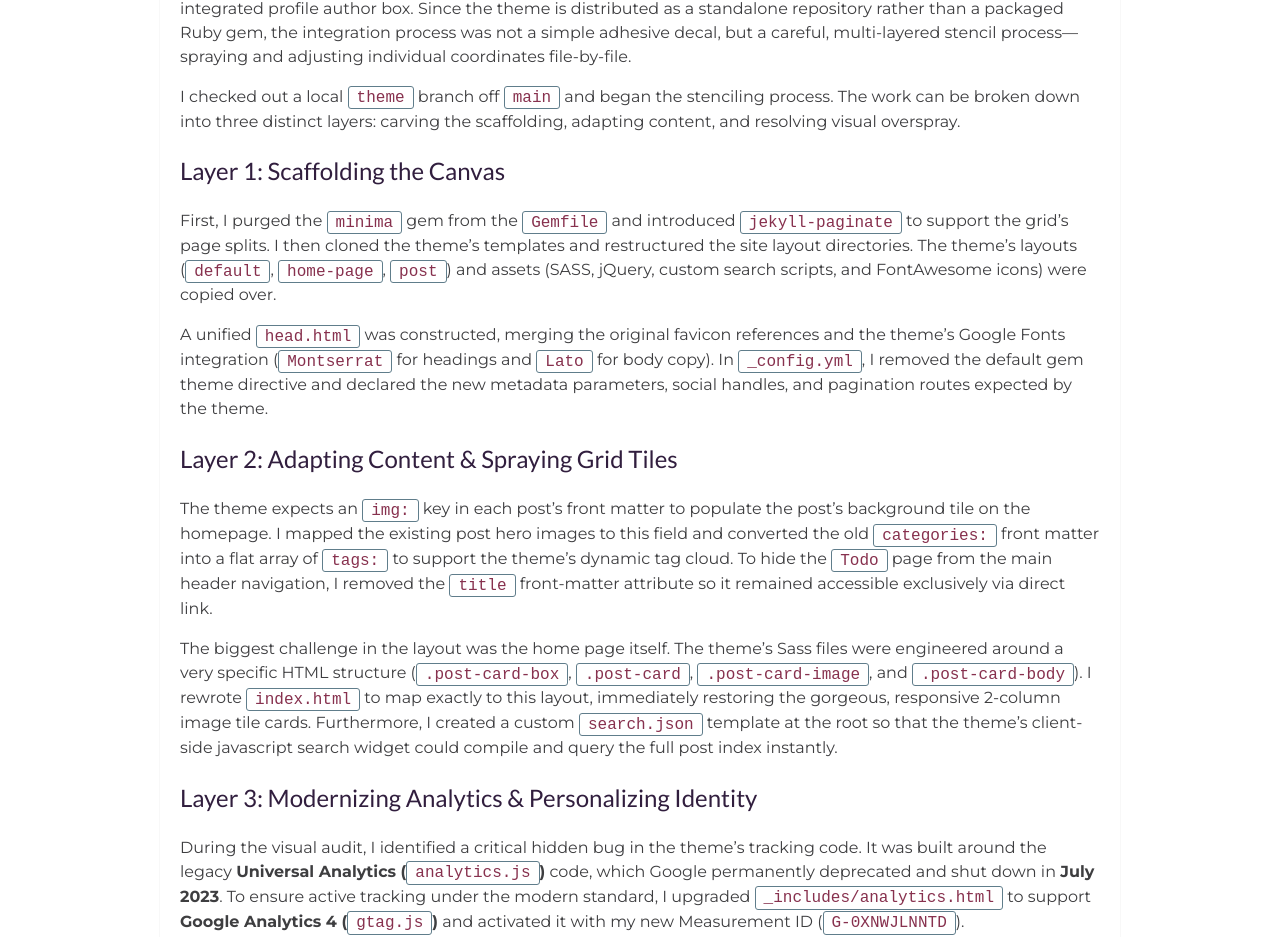
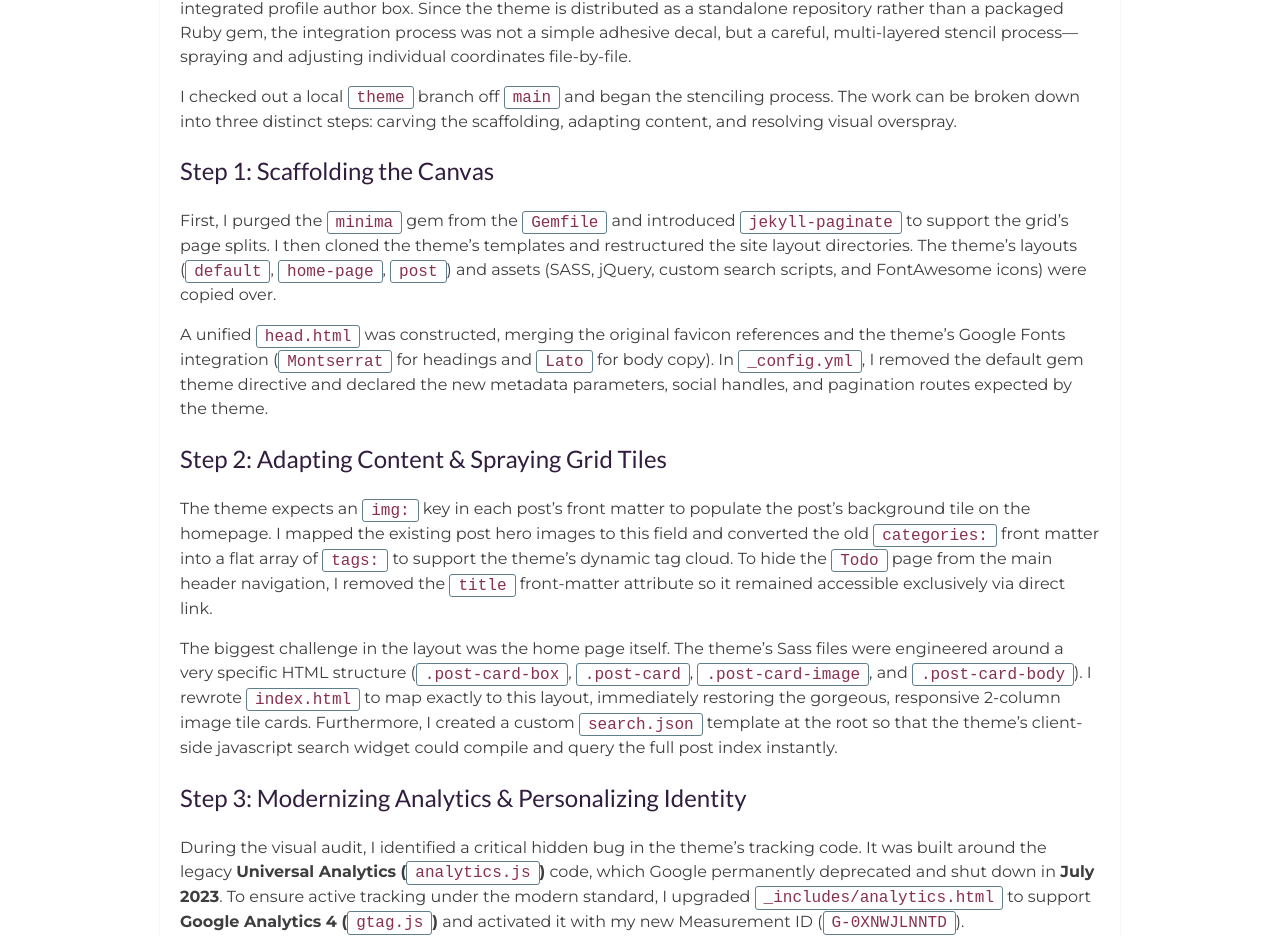
Before and after one commit to odious-code/site, a Jekyll site: the page built from _posts/2026-05-24-digital-graffiti-stenciling-a-jekyll-theme.md, in a window 1280 px wide. Shown: the part 855-1792 px from the top of the page. Built offline with Jekyll 4.4.1, drawn with Linux system fonts in a browser that asks for light colours.

Commit message:
style: replace layer terms with step terms in Digital Graffiti blog post content

```diff
--- a/_posts/2026-05-24-digital-graffiti-stenciling-a-jekyll-theme.md
+++ b/_posts/2026-05-24-digital-graffiti-stenciling-a-jekyll-theme.md
@@ -10,19 +10,19 @@ Having previously settled on Jekyll as the engine and Cloudflare/GitHub Pages as
 
 My search for a clean, visually elegant card-grid aesthetic led me to [Artem Sheludko's adam-blog template][adam-blog-theme]. The theme features a minimalist 2-column post card grid, a built-in search widget, an inline tags cloud, and an integrated profile author box. Since the theme is distributed as a standalone repository rather than a packaged Ruby gem, the integration process was not a simple adhesive decal, but a careful, multi-layered stencil process—spraying and adjusting individual coordinates file-by-file.
 
-I checked out a local `theme` branch off `main` and began the stenciling process. The work can be broken down into three distinct layers: carving the scaffolding, adapting content, and resolving visual overspray.
+I checked out a local `theme` branch off `main` and began the stenciling process. The work can be broken down into three distinct steps: carving the scaffolding, adapting content, and resolving visual overspray.
 
-## Layer 1: Scaffolding the Canvas
+## Step 1: Scaffolding the Canvas
 First, I purged the `minima` gem from the `Gemfile` and introduced `jekyll-paginate` to support the grid's page splits. I then cloned the theme's templates and restructured the site layout directories. The theme's layouts (`default`, `home-page`, `post`) and assets (SASS, jQuery, custom search scripts, and FontAwesome icons) were copied over.
 
 A unified `head.html` was constructed, merging the original favicon references and the theme's Google Fonts integration (`Montserrat` for headings and `Lato` for body copy). In `_config.yml`, I removed the default gem theme directive and declared the new metadata parameters, social handles, and pagination routes expected by the theme.
 
-## Layer 2: Adapting Content & Spraying Grid Tiles
+## Step 2: Adapting Content & Spraying Grid Tiles
 The theme expects an `img:` key in each post's front matter to populate the post's background tile on the homepage. I mapped the existing post hero images to this field and converted the old `categories:` front matter into a flat array of `tags:` to support the theme's dynamic tag cloud. To hide the `Todo` page from the main header navigation, I removed the `title` front-matter attribute so it remained accessible exclusively via direct link.
 
 The biggest challenge in the layout was the home page itself. The theme's Sass files were engineered around a very specific HTML structure (`.post-card-box`, `.post-card`, `.post-card-image`, and `.post-card-body`). I rewrote `index.html` to map exactly to this layout, immediately restoring the gorgeous, responsive 2-column image tile cards. Furthermore, I created a custom `search.json` template at the root so that the theme's client-side javascript search widget could compile and query the full post index instantly.
 
-## Layer 3: Modernizing Analytics & Personalizing Identity
+## Step 3: Modernizing Analytics & Personalizing Identity
 During the visual audit, I identified a critical hidden bug in the theme's tracking code. It was built around the legacy **Universal Analytics (`analytics.js`)** code, which Google permanently deprecated and shut down in **July 2023**. To ensure active tracking under the modern standard, I upgraded `_includes/analytics.html` to support **Google Analytics 4 (`gtag.js`)** and activated it with my new Measurement ID (`G-0XNWJLNNTD`).
 
 Finally, I wanted to replace the default profile photo placeholders. While LinkedIn was protected against automated scrapers, I obtained a high-resolution portrait from a file on my desktop and utilized an image generation tool to transform it into a **stylish black-and-white hand-drawn pencil outline sketch**. Staged inside `assets/images/`, it now serves as a clean, custom personal spray tag on my About page and author headers.
```
